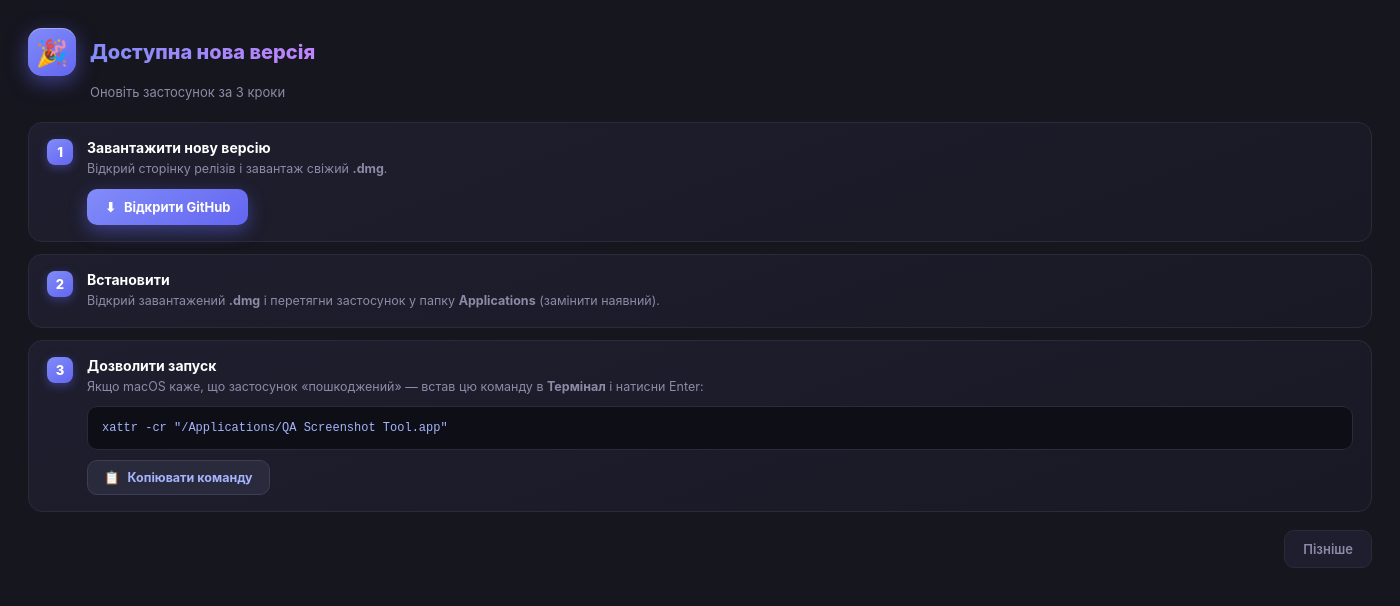
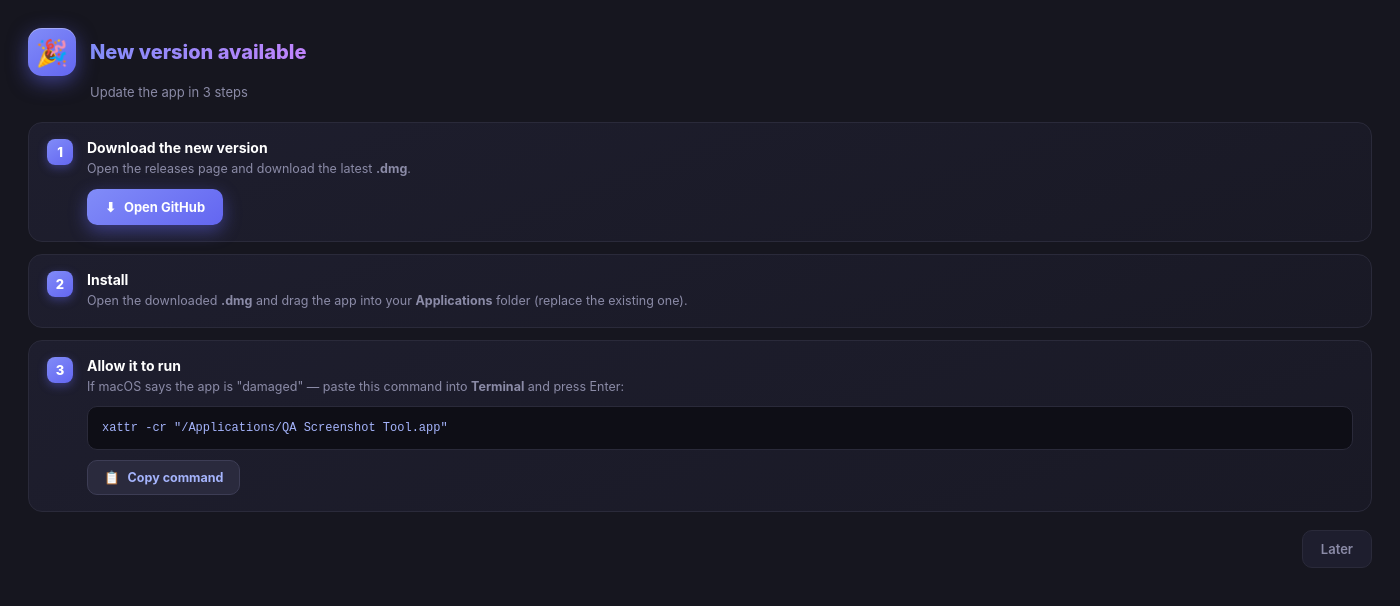
Before and after one commit to b-vitalii/screenshot-tool, an Electron app: page update-window.html in a window 1400 px wide. Drawn offline with Linux system fonts and the light colour scheme; no server answers.

Commit message:
add: new ver 1.3.1, en vesrsion

```diff
--- a/main.js
+++ b/main.js
@@ -28,7 +28,7 @@ function showUpdateWindow(version) {
         resizable: false,
         minimizable: false,
         maximizable: false,
-        title: 'Доступне оновлення',
+        title: 'Update Available',
         webPreferences: {
             nodeIntegration: true,
             contextIsolation: false
--- a/package.json
+++ b/package.json
@@ -1,6 +1,6 @@
 {
   "name": "qa-tool",
-  "version": "1.3.0",
+  "version": "1.3.1",
   "description": "",
   "main": "main.js",
   "scripts": {
--- a/update-window.html
+++ b/update-window.html
@@ -1,9 +1,9 @@
 <!DOCTYPE html>
-<html lang="uk">
+<html lang="en">
 <head>
     <meta charset="UTF-8">
     <meta name="viewport" content="width=device-width, initial-scale=1.0">
-<title>Оновлення</title>
+    <title>Update Available</title>
     <style>
         * { box-sizing: border-box; margin: 0; padding: 0; }
         body {
@@ -97,40 +97,40 @@
 <div class="head">
     <div class="badge">🎉</div>
     <div>
-            <h1>Доступна нова версія</h1>
+        <h1>New version available</h1>
     </div>
 </div>
-    <div class="ver" id="verLine">Оновіть застосунок за 3 кроки</div>
+<div class="ver" id="verLine">Update the app in 3 steps</div>
 
 <div class="step">
     <div class="step-num">1</div>
     <div class="step-body">
-            <div class="step-title">Завантажити нову версію</div>
-            <div class="step-desc">Відкрий сторінку релізів і завантаж свіжий <b>.dmg</b>.</div>
-            <button class="btn" id="openGithub"><span>⬇</span> Відкрити GitHub</button>
+        <div class="step-title">Download the new version</div>
+        <div class="step-desc">Open the releases page and download the latest <b>.dmg</b>.</div>
+        <button class="btn" id="openGithub"><span>⬇</span> Open GitHub</button>
     </div>
 </div>
 
 <div class="step">
     <div class="step-num">2</div>
     <div class="step-body">
-            <div class="step-title">Встановити</div>
-            <div class="step-desc">Відкрий завантажений <b>.dmg</b> і перетягни застосунок у папку <b>Applications</b> (замінити наявний).</div>
+        <div class="step-title">Install</div>
+        <div class="step-desc">Open the downloaded <b>.dmg</b> and drag the app into your <b>Applications</b> folder (replace the existing one).</div>
     </div>
 </div>
 
 <div class="step">
     <div class="step-num">3</div>
     <div class="step-body">
-            <div class="step-title">Дозволити запуск</div>
-            <div class="step-desc">Якщо macOS каже, що застосунок «пошкоджений» — встав цю команду в <b>Термінал</b> і натисни Enter:</div>
+        <div class="step-title">Allow it to run</div>
+        <div class="step-desc">If macOS says the app is "damaged" — paste this command into <b>Terminal</b> and press Enter:</div>
         <div class="cmd-box" id="cmdText">xattr -cr "/Applications/QA Screenshot Tool.app"</div>
-            <button class="copy-btn" id="copyCmd"><span>📋</span> Копіювати команду</button>
+        <button class="copy-btn" id="copyCmd"><span>📋</span> Copy command</button>
     </div>
 </div>
 
 <div class="footer">
-        <button class="btn-ghost" id="closeBtn">Пізніше</button>
+    <button class="btn-ghost" id="closeBtn">Later</button>
 </div>
 
 <script>
@@ -145,10 +145,10 @@
         clipboard.writeText(cmd);
         const btn = document.getElementById('copyCmd');
         btn.classList.add('copied');
-        btn.innerHTML = '<span>✓</span> Скопійовано!';
+        btn.innerHTML = '<span>✓</span> Copied!';
         setTimeout(() => {
             btn.classList.remove('copied');
-            btn.innerHTML = '<span>📋</span> Копіювати команду';
+            btn.innerHTML = '<span>📋</span> Copy command';
         }, 1600);
     });
 
@@ -159,7 +159,7 @@
     // receive version number from main
     ipcRenderer.on('update-version', (_e, version) => {
         if (version) {
-            document.getElementById('verLine').innerText = `Версія ${version} · оновіть за 3 кроки`;
+            document.getElementById('verLine').innerText = `Version ${version} · update in 3 steps`;
         }
     });
 </script>
```
Lines whose indentation alone changed are shown as unchanged.
